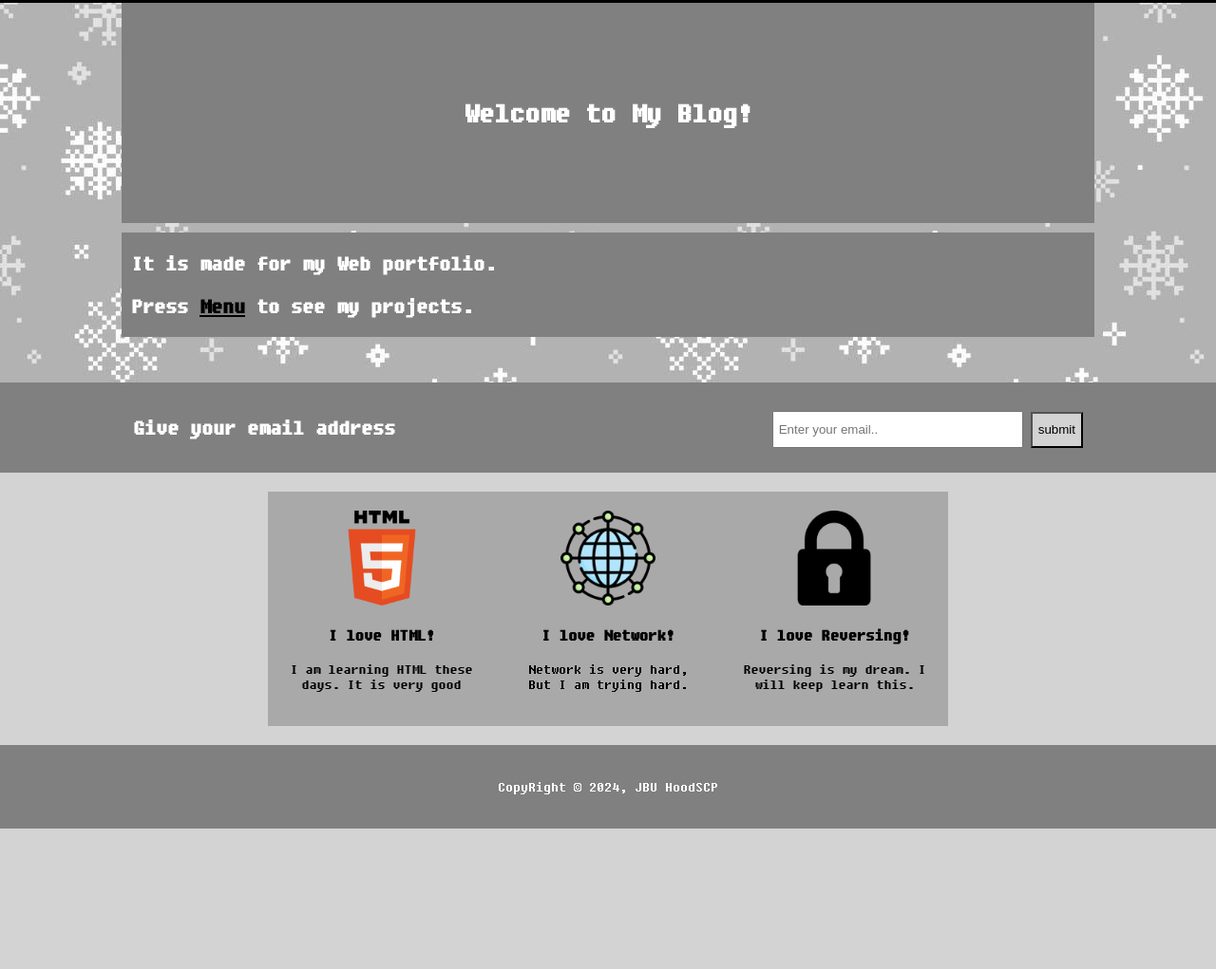
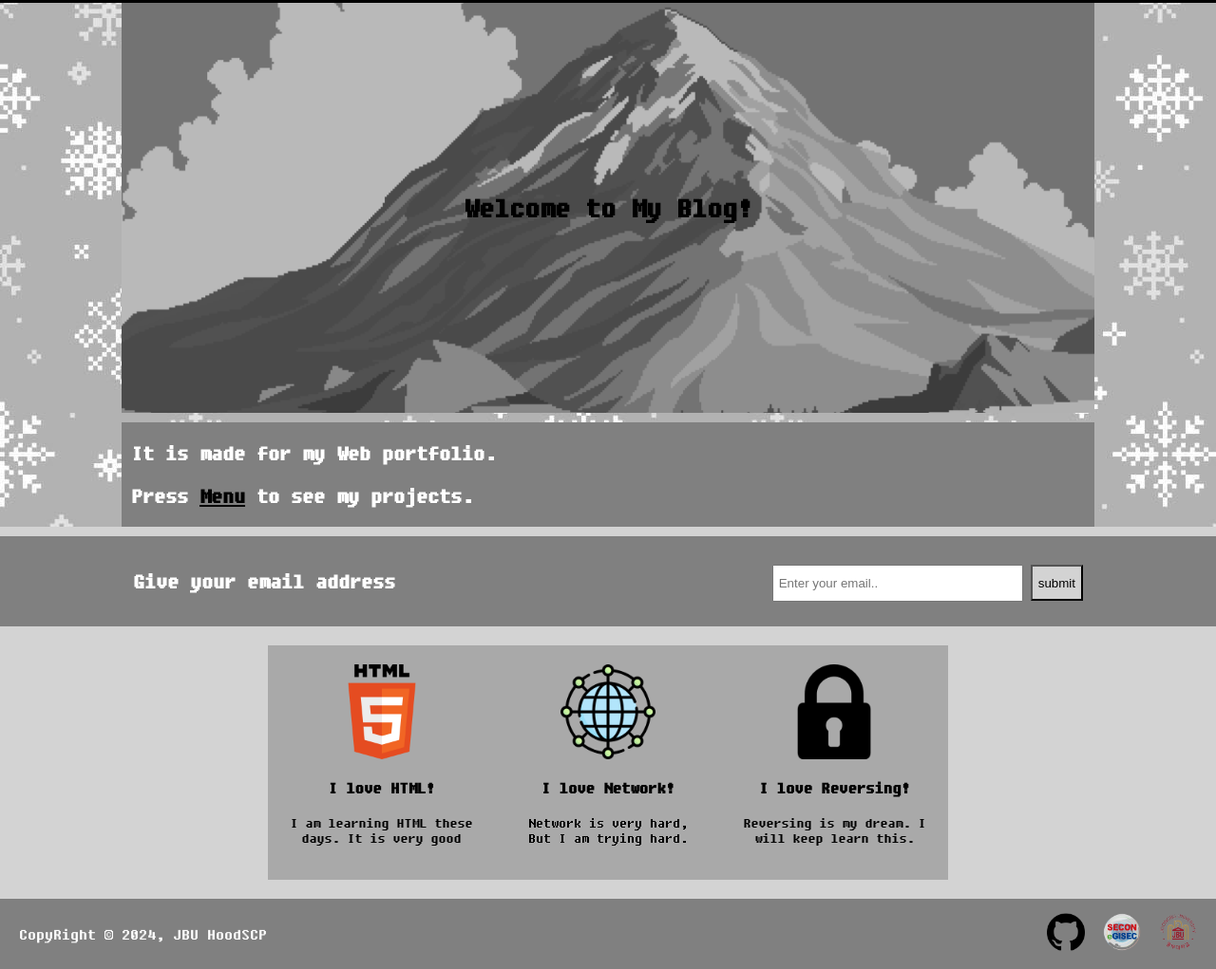
Before and after one commit to Hoodscp/2024_JBU_JS_JH, a plain HTML site: page index.html in a window 1280 px wide. Shown: the part 100-1121 px from the top of the page at 95% size. Before the commit the page ends 973 px from the top, so only its background shows below. Drawn offline with Linux system fonts and the light colour scheme; files whose address does not match are found by name.

Commit message:
footer changes

```diff
--- a/css/style.css
+++ b/css/style.css
@@ -78,8 +78,8 @@ header a:hover {
 }
 
 #showcase h1 {
-  margin-top: 100px;
-  margin-bottom: 100px;
+  margin-top: 200px;
+  margin-bottom: 200px;
   font-size: xx-large;
   text-align: center;
 }
@@ -96,6 +96,12 @@ header a:hover {
 
 #showcase .container {
   margin-bottom: 10px;
+}
+
+#showcase #mountain {
+  color: black;
+  background-image: url(/img/mountain.png);
+  background-size: cover;
 }
 /* getmail */
 #getmail {
@@ -150,9 +156,28 @@ header a:hover {
 /* Footer */
 
 footer {
-  padding: 20px;
-  margin-top: 20px;
+  padding-top: 10px;
+  padding-bottom: 10px;
+  margin-top: 10px;
+  font-size: large;
   color: white;
   background-color: gray;
   text-align: center;
+  display: flex;
+  justify-content: space-between;
+  align-items: center;
 }
+
+footer div {
+  margin-left: 20px;
+  margin-right: 20px;
+}
+
+footer a {
+  margin-left: 10px;
+}
+
+footer img {
+  width: 40px;
+  height: 40px;
+}
--- a/index.html
+++ b/index.html
@@ -36,7 +36,7 @@
     </header>
     <!--메인화면-->
     <section id="showcase">
-      <div class="container">
+      <div class="container" id="mountain">
         <h1>Welcome to My Blog!</h1>
       </div>
       <div class="container">
@@ -75,7 +75,16 @@
 
     <!--하단메뉴-->
     <footer>
-      <p>CopyRight &copy; 2024, JBU HoodSCP</p>
+      <div>
+        <p>CopyRight &copy; 2024, JBU HoodSCP</p>
+      </div>
+      <div>
+        <a href="https://github.com/Hoodscp"
+          ><img src="/img/github.png" alt=""
+        /></a>
+        <a href=""><img src="/img/seconicon.png" alt="" /></a>
+        <a href=""><img src="/img/jbu.png" alt="" /></a>
+      </div>
     </footer>
   </body>
 </html>
```
Also changed, not shown: about.html (+10 -1 lines), menu.html (+10 -1 lines), img/github.png (added), img/jbu.png (added), img/mountain.png (added), img/seconicon.png (added).
